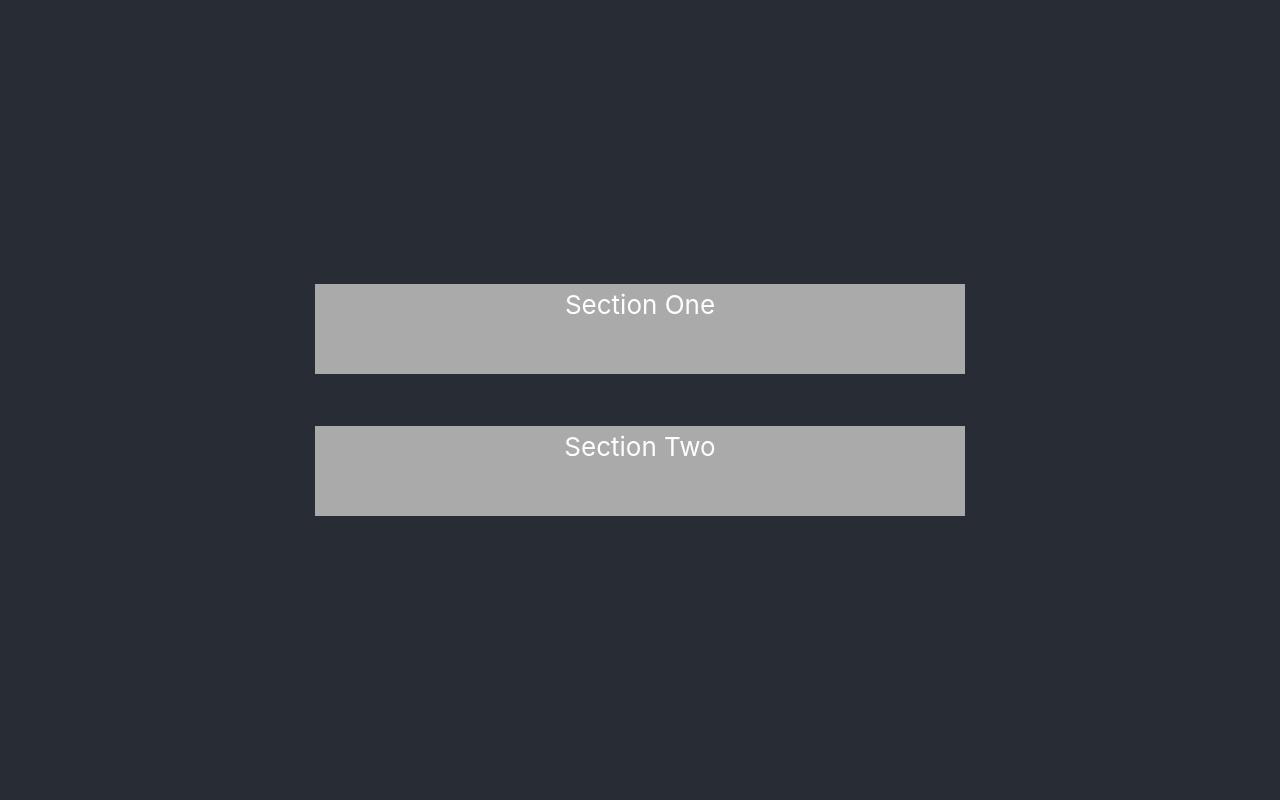
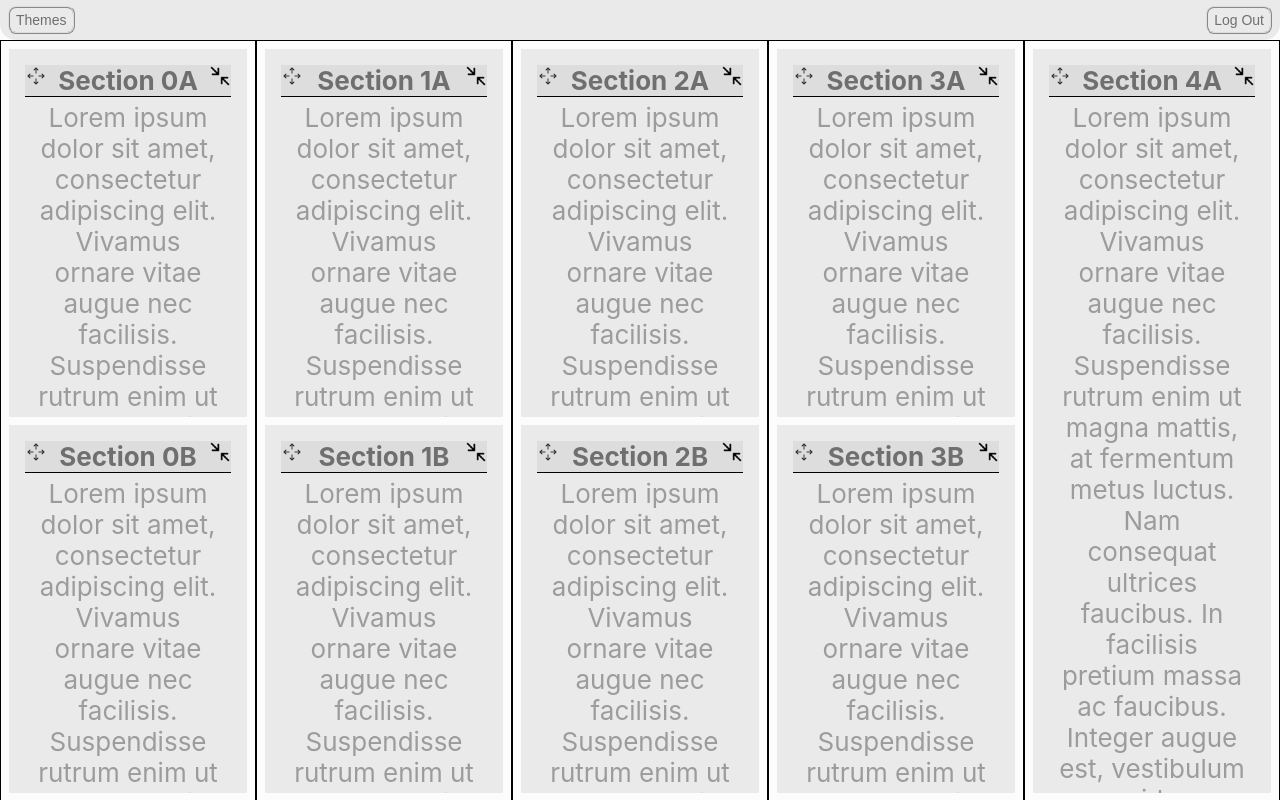
Before and after one commit to alumni-lab/DMPT-PlayerClient, a React (Create React App) app: page / in a window 1280 px wide. Built offline with nearby package versions, Linux system fonts and the light colour scheme.

Commit message:
initial setup for brdnd

```diff
--- a/package.json
+++ b/package.json
@@ -9,6 +9,7 @@
     "axios": "^0.19.2",
     "js-cookie": "^2.2.1",
     "react": "^16.12.0",
+    "react-beautiful-dnd": "^13.0.0",
     "react-dom": "^16.12.0",
     "react-scripts": "3.3.0",
     "styled-components": "^5.0.0"
--- a/src/App.js
+++ b/src/App.js
@@ -1,6 +1,6 @@
 import React from 'react'
 import './App.css'
-import Index from './components/exampleComponent/index'
+import Index from './components/layouts/Desktop'
 
 function App () {
   return (
--- a/src/components/layouts/Desktop/index.js
+++ b/src/components/layouts/Desktop/index.js
@@ -2,6 +2,8 @@
 import styled from 'styled-components';
 import { fonts, colours } from '../../common/styles';
 import Cookies from 'js-cookie';
+import { DragDropContext, Droppable, Draggable } from 'react-beautiful-dnd';
+
 
 // import moving from './hooks/moving';
 import TitleBar from './TitleBar';
@@ -98,7 +100,6 @@
     { a: { content: true, min: false }, b: { content: false, min: false } }
   ]);
   const [columns, setColumns] = useState([]);
-
   const moveItem = (target) => {
     // TODO make sections draggable
     console.log(target)
@@ -128,7 +129,7 @@
       if (order[i].b.content) {
         temp[i].b.content = (
           <Section >
-            <TitleBar title={`Section ${i}B`}  position={`${i}b`} minimizeSection={minimize} />
+            <TitleBar title={`Section ${i}B`} position={`${i}b`} minimizeSection={minimize} />
             <SectionContent minimized={order[i].b.min}>
               {testdata}
             </SectionContent>
@@ -142,17 +143,151 @@
     updateOrder()
     updateColumns()
   }, [])
+  // a little function to help us with reordering the result
+  const reorder = (list, startIndex, endIndex) => {
+    const result = Array.from(list);
+    const [removed] = result.splice(startIndex, 1);
+    result.splice(endIndex, 0, removed);
 
+    return result;
+  };
+
+  /**
+  * Moves an item from one list to another list.
+  */
+  const move = (source, destination, droppableSource, droppableDestination) => {
+    const sourceClone = Array.from(source);
+    const destClone = Array.from(destination);
+    const [removed] = sourceClone.splice(droppableSource.index, 1);
+
+    destClone.splice(droppableDestination.index, 0, removed);
+
+    const result = {};
+    result[droppableSource.droppableId] = sourceClone;
+    result[droppableDestination.droppableId] = destClone;
+
+    return result;
+  };
+
+  const grid = 8;
+  const getListStyle = isDraggingOver => ({
+    background: isDraggingOver ? colour.tertiary : colour.background,
+    padding: grid,
+    // width: 250
+
+  });
+
+  const getItemStyle = (isDragging, draggableStyle) => ({
+    // some basic styles to make the items look a bit nicer
+    userSelect: 'none',
+    padding: grid * 2,
+    margin: `0 0 ${grid}px 0`,
+
+    // change background colour if dragging
+    background: isDragging ? colour.background : colour.backgroundDark,
+
+    // styles we need to apply on draggables
+    ...draggableStyle
+  });
+  const idList = {
+    droppable: 'section0a',
+    droppable2: 'section1a'
+  }
+
+  const getList = id => idList[id];
+
+
+  const onDragEnd = result => {
+    const { source, destination } = result;
+
+    // dropped outside the list
+    if (!destination) {
+      console.log('FFF')
+      return;
+    }
+
+    if (source.droppableId === destination.droppableId) {
+      const items = reorder(
+        getList(source.droppableId),
+        source.index,
+        destination.index
+      );
+        console.log('items :', items);
+      let state = { items };
+
+      // if (source.droppableId === 'droppable2') {
+      //     state = { selected: items };
+      // }
+
+      // this.setState(state);
+    } else {
+      const result = move(
+        getList(source.droppableId),
+        getList(destination.droppableId),
+        source,
+        destination
+      );
+
+      this.setState({
+        items: result.droppable,
+        selected: result.droppable2
+      });
+    }
+  };
   const updateColumns = () => {
     const loadedData = order.map((section, index) => {
       return (
-        < Column key={index} >
-          {section.a.content}
-          {section.b.content}
-        </Column >)
+        <Droppable droppableId={`Column${index}`} >
+          {(provided, snapshot) => (
+            < Column key={index} ref={provided.innerRef}
+              style={getListStyle(snapshot.isDraggingOver)}>
+              {section.a.content &&
+                <Draggable
+                  key={section.a.content.id || `${index}0`}
+                  draggableId={section.a.content.id || `${index}0`}
+                  index={index * 1 + 1}>
+                  {(provided, snapshot) => (
+                    <Section
+                      ref={provided.innerRef}
+                      {...provided.draggableProps}
+                      {...provided.dragHandleProps}
+                      style={getItemStyle(
+                        snapshot.isDragging,
+                        provided.draggableProps.style
+                      )}>
+                      {section.a.content}
+                    </Section>
+                  )}
+                </Draggable>
+              }
+              {section.b.content &&
+                <Draggable
+                  key={section.b.content.id || `${index}1`}
+                  draggableId={section.b.content.id || `${index}1`}
+                  index={index * 1 + 2}>
+                  {(provided, snapshot) => (
+                    <Section
+                      ref={provided.innerRef}
+                      {...provided.draggableProps}
+                      {...provided.dragHandleProps}
+                      style={getItemStyle(
+                        snapshot.isDragging,
+                        provided.draggableProps.style
+                      )}>
+                      {section.b.content}
+                    </Section>
+                  )}
+                </Draggable>
+              }
+              {provided.placeholder}
+            </Column >
+          )}
+        </Droppable>
+      )
     })
     setColumns(loadedData)
   }
+
 
   return (
     <Desktop>
@@ -161,15 +296,17 @@
           Themes
         </TopBarButton>
         <PlayerName>
-          {player.name}
+          {player && player.name}
         </PlayerName>
         <TopBarButton>
           Log Out
           </TopBarButton>
       </TopBar>
-    <Container>
-      {columns}
-    </Container>
+      <Container>
+        <DragDropContext onDragEnd={onDragEnd}>
+          {columns}
+        </DragDropContext>
+      </Container>
     </Desktop>
   )
 }
```
Also changed, not shown: 1 other file (tests, documents, lock files or other folders).
